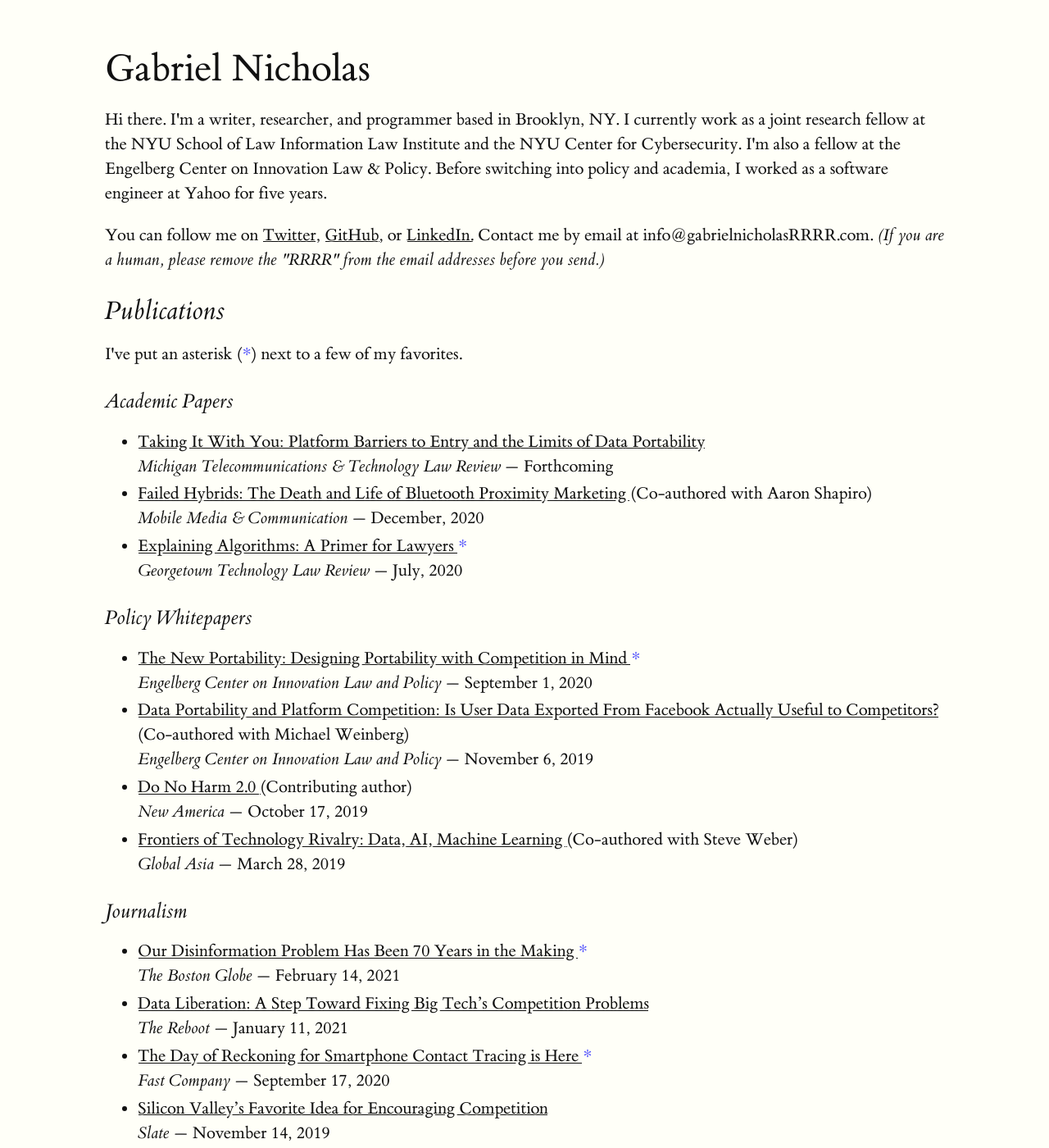
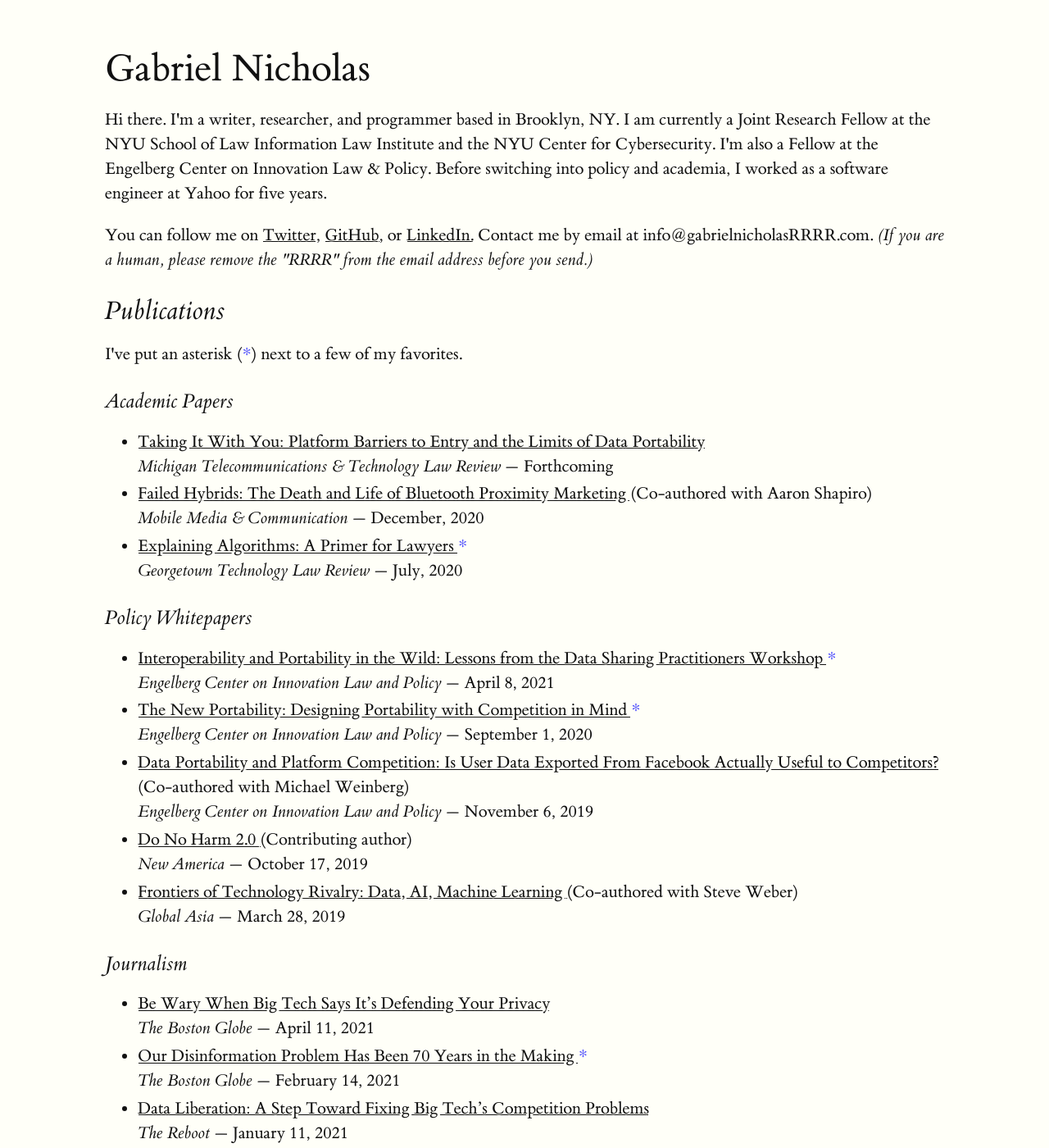
Before and after one commit to gajeam/gajeam.github.io, a Jekyll site: the page built from index.html, in a window 1280 px wide and 1400 px high. Shown: the whole window at 82% size. Built offline with Jekyll 4.4.1, drawn with Linux system fonts in a browser that asks for light colours.

Commit message:
Added April publications

```diff
--- a/_data/links.yaml
+++ b/_data/links.yaml
@@ -19,6 +19,11 @@ publications:
         fave: true
   - title: "Policy Whitepapers"
     list:
+      - name: "Interoperability and Portability in the Wild: Lessons from the Data Sharing Practitioners Workshop"
+        publisher: Engelberg Center on Innovation Law and Policy
+        link: https://www.law.nyu.edu/centers/engelberg/pubs/2020-04-interoperability-and-portability-in-the-wild
+        date: April 8, 2021
+        fave: true
       - name: "The New Portability: Designing Portability with Competition in Mind"
         publisher: Engelberg Center on Innovation Law and Policy
         link: https://www.law.nyu.edu/centers/engelberg/pubs/2020-09-01-the-new-portability
@@ -44,6 +49,11 @@ publications:
         fave: false
   - title: "Journalism"
     list:
+      - name: "Be Wary When Big Tech Says It’s Defending Your Privacy"
+        publisher: The Boston Globe
+        link: https://www.bostonglobe.com/2021/04/11/opinion/be-wary-when-big-tech-says-its-defending-your-privacy/
+        date: April 11, 2021
+        fave: false
       - name: "Our Disinformation Problem Has Been 70 Years in the Making"
         publisher: The Boston Globe
         link: https://www.bostonglobe.com/2021/02/14/opinion/our-disinformation-problem-has-been-70-years-making/
--- a/index.html
+++ b/index.html
@@ -6,8 +6,8 @@ fave: <span class="fave">*</span>
 
 ---
 <h1>{{ page.title }}</h1>
-<p>Hi there. I'm a writer, researcher, and programmer based in Brooklyn, NY. I currently work as a joint research fellow at the NYU School of Law Information Law Institute and the NYU Center for Cybersecurity. I'm also a fellow at the Engelberg Center on Innovation Law & Policy. Before switching into policy and academia, I worked as a software engineer at Yahoo for five years.</p>
-<p> You can follow me on <a href = {{ site.data.contact.twitter }}>Twitter</a>, <a href = {{ site.data.contact.github }}> GitHub</a>, or <a href = {{ site.data.contact.linkedin}} >LinkedIn.</a> Contact me by email at {{site.data.contact.email}}. <i>(If you are a human, please remove the "RRRR" from the email addresses before you send.)</i>
+<p>Hi there. I'm a writer, researcher, and programmer based in Brooklyn, NY. I am currently a Joint Research Fellow at the NYU School of Law Information Law Institute and the NYU Center for Cybersecurity. I'm also a Fellow at the Engelberg Center on Innovation Law & Policy. Before switching into policy and academia, I worked as a software engineer at Yahoo for five years.</p>
+<p> You can follow me on <a href = {{ site.data.contact.twitter }}>Twitter</a>, <a href = {{ site.data.contact.github }}> GitHub</a>, or <a href = {{ site.data.contact.linkedin}} >LinkedIn.</a> Contact me by email at {{site.data.contact.email}}. <i>(If you are a human, please remove the "RRRR" from the email address before you send.)</i>
 </p>
 <h2>Publications</h2>
 <p>I've put an asterisk ({{page.fave}}) next to a few of my favorites.
```
